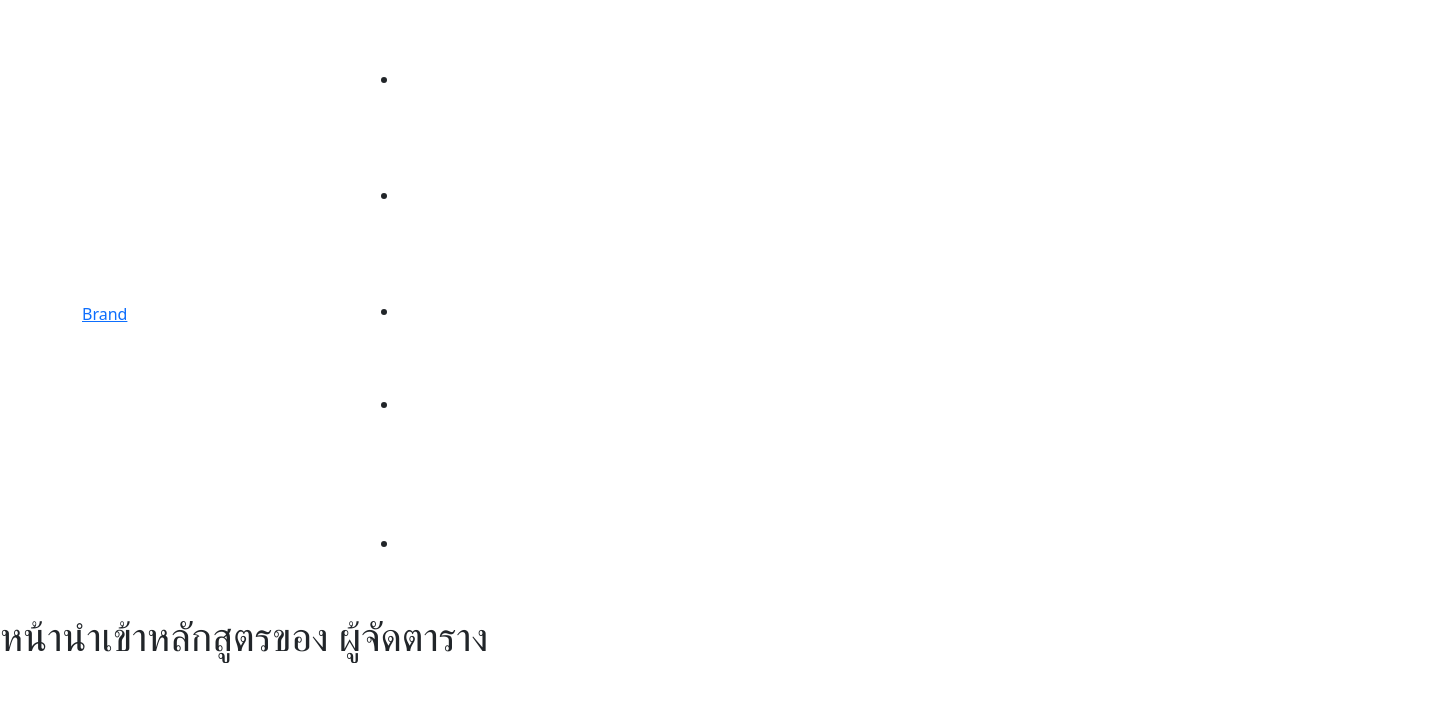
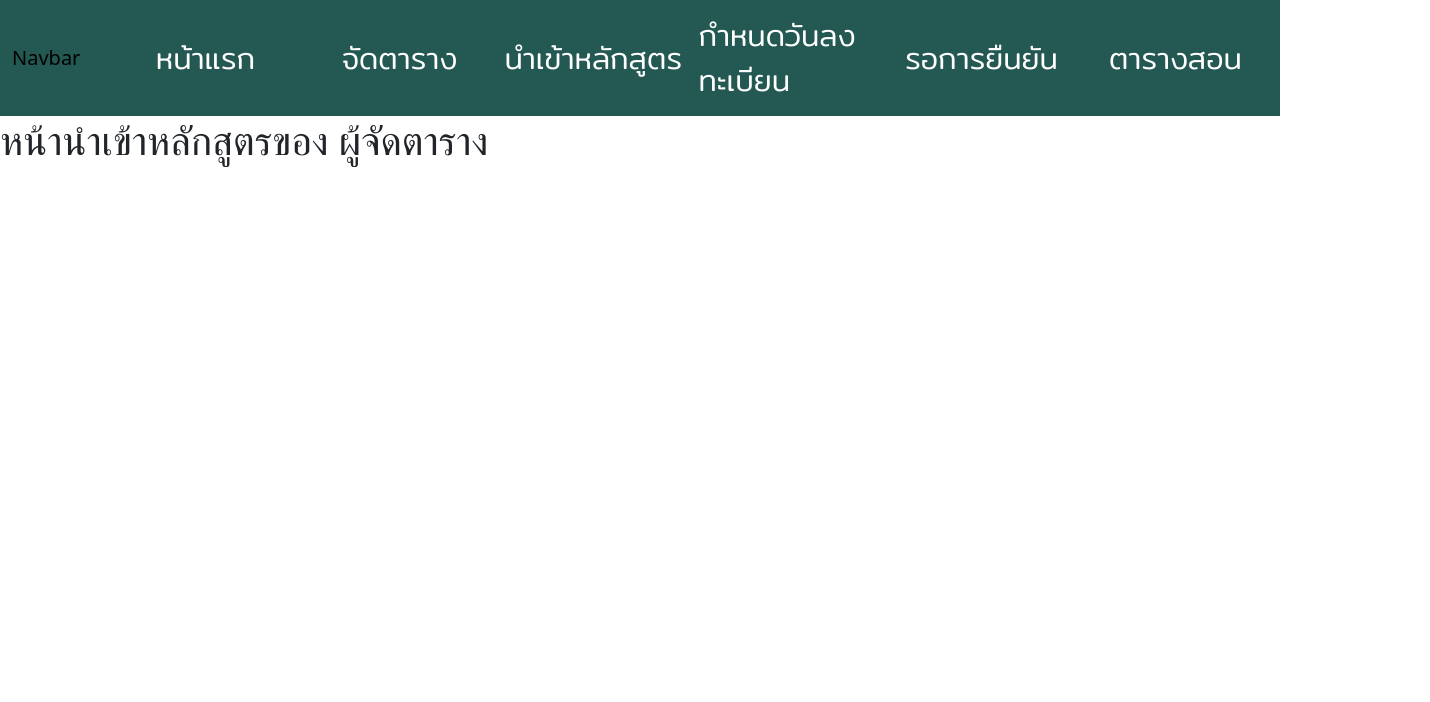
Before and after one commit to taskger/express-react-project, a React (Create React App) app in the folder client/: page /admin/course in a window 1280 px wide. Shown: the top 702 px of the page, 1430 px wide, since content can reach past the window. Built offline with nearby package versions, Linux system fonts and the light colour scheme.

Commit message:
update 2/5/2024 1.37

```diff
--- a/client/src/components/Admin/Navbar/index.css
+++ b/client/src/components/Admin/Navbar/index.css
@@ -1,49 +1,24 @@
-/* Navbar.css */
-.navbar {
-  display: flex;
-  justify-content: space-between;
-  align-items: center;
+@import url('https://fonts.googleapis.com/css2?family=Mitr:wght@200;300;400;500;600;700&display=swap');
+
+div .nav-link {
+    font-family: 'Mitr', sans-serif;
+    color: white;
+    font-size: 30px;
+    font-weight: 300;
+    width: 194px;
+    height: 116px;
+    display: flex;
+    justify-content: center; /* Center the text horizontally */
+    align-items: center; /* Center the text vertically */
+    transition: background-color 0.3s, color 0.3s; /* Smooth transition effect */
 }
 
-.nav-header {
-  background-color: #245953;
-  display: flex;
-  justify-content: space-between;
-  align-items: center;
+div .nav-link:hover {
+    background-color: #123733;
+    color: rgb(255, 255, 255);
 }
 
-.rightMenu,
-.leftMenu {
-  display: flex;
-  align-items: center;
-  background-color: #245953;
+.navbar{
+    height: 116px;
+
 }
-
-.menuButton {
-  display: none; /* Hide the menu button on larger screens */
-}
-
-/* Adjust styles for smaller screens */
-@media screen and (max-width: 768px) {
-  .rightMenu,
-  .leftMenu {
-    display: none; /* Hide the menus on smaller screens */
-  }
-
-  .menuButton {
-    display: block; /* Display the menu button on smaller screens */
-  }
-}
-.nav-header {
-  }
-.menuButton{
-    background-color: #ffffff;
-}
-.menuButton {
-    background-color: #245953;
-}
-
-  /* Add this rule if you want to style the brand font color as well */
-  .brand-font {
-    color: #ffffff; /* Assuming white color, adjust as needed */
-  }
--- a/client/src/components/Admin/Navbar/index.js
+++ b/client/src/components/Admin/Navbar/index.js
@@ -4,42 +4,28 @@ import { Link } from 'react-router-dom'; // Import Link from React Router
 const Navbar = () => {
   return (
     <div>
-      <div className="site-mobile-menu site-navbar-target">
-        <div className="site-mobile-menu-header">
-          <div className="site-mobile-menu-close mt-3">
-            <span className="icon-close2 js-menu-toggle"></span>
-          </div>
-        </div>
-        <div className="site-mobile-menu-body"></div>
-      </div>
-
-      <header className="site-navbar site-navbar-target" role="banner">
-        <div className="container">
-          <div className="row align-items-center position-relative">
-            <div className="col-3">
-              <div className="site-logo">
-                <a href="index.html" className="font-weight-bold">Brand</a>
-              </div>
-            </div>
-            <div className="col-9  text-right">
-              <span className="d-inline-block d-lg-none">
-                <a href="#" className="text-primary site-menu-toggle js-menu-toggle py-5">
-                  <span className="icon-menu h3 text-white"></span>
-                </a>
-              </span>
-              <nav className="site-navigation text-right ml-auto d-none d-lg-block" role="navigation">
-                <ul className="site-menu main-menu js-clone-nav ml-auto ">
-                  <li className="nav-item active"><Link to="/admin" className="nav-link">หน้าแรก</Link></li>
-                  <li className="nav-item"><Link to="/admin/schedule" className="nav-link">จัดตาราง</Link></li>
-                  <li className="nav-item"><Link to="/admin/course" className="nav-link">นำเข้าหลักสูตร</Link></li>
-                  <li className="nav-item"><Link to="/admin/registration" className="nav-link">กำหนดวันลงทะเบียน</Link></li>
-                  <li className="nav-item"><Link to="/admin/confirm" className="nav-link">รอการยืนยัน</Link></li>
-                </ul>
-              </nav>
+      <nav className="navbar navbar-expand-lg  navbar-light" style={{ backgroundColor: '#245953' }}>
+        <div class="container-fluid">
+          <a class="navbar-brand" href="#">Navbar</a>
+          <button class="navbar-toggler" type="button" data-toggle="collapse" data-target="#navbarNavAltMarkup" aria-controls="navbarNavAltMarkup" aria-expanded="false" aria-label="Toggle navigation">
+            <span class="navbar-toggler-icon"></span>
+          </button>
+          <div class="container collapse navbar-collapse" id="navbarNavAltMarkup">
+            <div class="navbar-nav" >
+                    <li className="nav-item active">
+                      <Link to="/admin" className="nav-link" >หน้าแรก</Link>
+                    </li>
+                    <li className="nav-item "><Link to="/admin/schedule" className="nav-link">จัดตาราง</Link></li>
+                    <li className="nav-item"><Link to="/admin/course" className="nav-link">นำเข้าหลักสูตร</Link></li>
+                    <li className="nav-item "><Link to="/admin/registration" className="nav-link">กำหนดวันลงทะเบียน</Link></li>
+                    <li className="nav-item"><Link to="/admin/confirm" className="nav-link">รอการยืนยัน</Link></li>                   <li className="nav-item "><Link to="/user/schedule" className="nav-link">ตารางสอน</Link></li>
             </div>
           </div>
+          <ul class="nav justify-content-end">
+              <li className="nav-item"><Link to="/user/addcourse" className="nav-link">Logout</Link></li>
+            </ul>
         </div>
-      </header>
+      </nav>
     </div>
   );
 };
```
